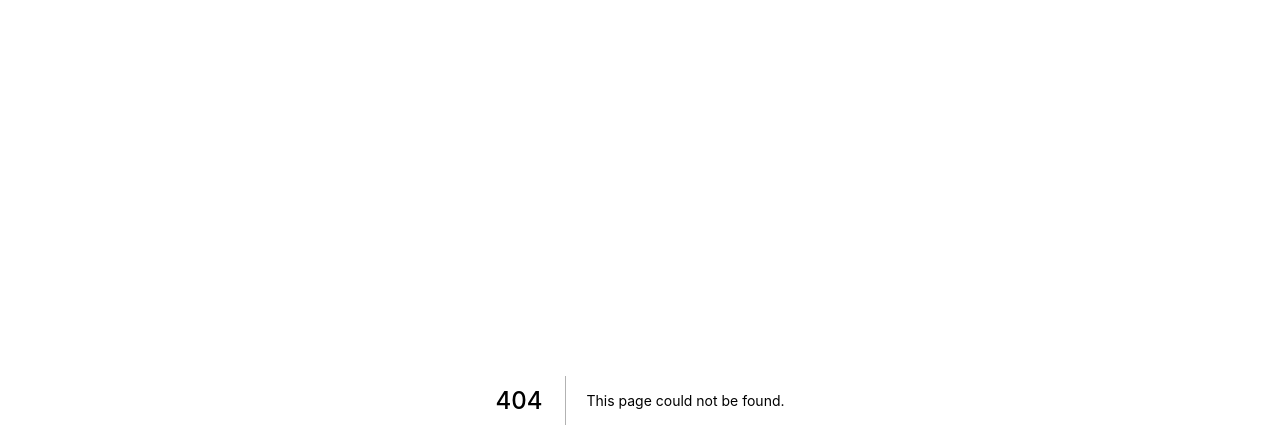
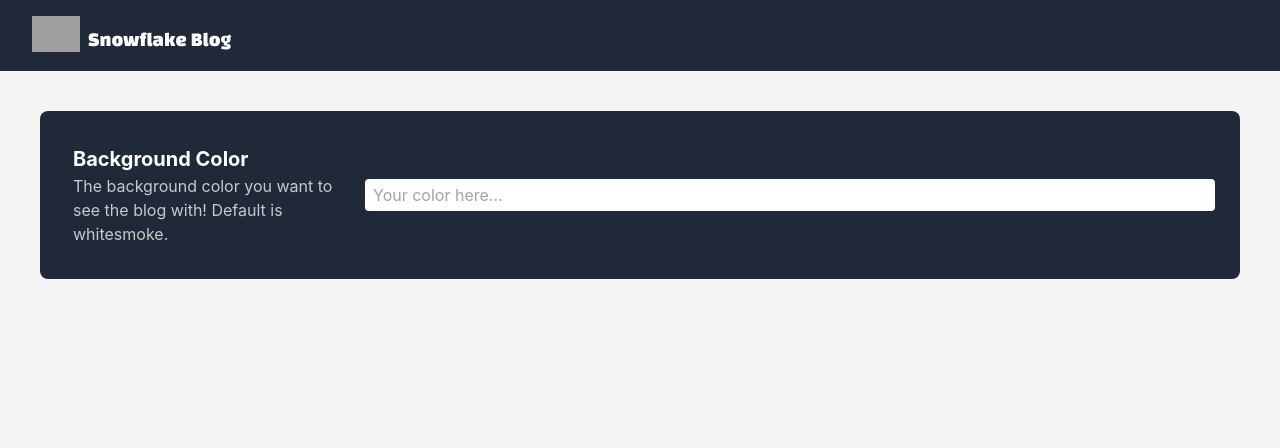
Before and after one commit to CesiumLabs/blogs, a Next.js app: page /settings in a window 1280 px wide. Before the commit this address had no page. Shown: the top 448 px of the page. Built offline with nearby package versions, Linux system fonts and the light colour scheme; grey boxes are pictures that could not be loaded; a web font is replaced by a local one.

Commit message:
feat: add settings page

```diff
--- a/src/pages/_app.js
+++ b/src/pages/_app.js
@@ -1,5 +1,11 @@
+import { useEffect } from 'react';
 import '../assets/styles/tailwind.css';
 
 export default function App({ Component, pageProps }) {
+    useEffect(() => {
+        let customBg = localStorage.getItem('custom_bg');
+        if (customBg) (document.body || document.documentElement).style.backgroundColor = customBg;
+    }, []);
+
     return <Component {...pageProps}/>
 }
--- /dev/null
+++ b/src/pages/settings.js
@@ -0,0 +1,37 @@
+import { useEffect } from 'react';
+import Frame from '../components/frame';
+
+export default function Settings() {
+    useEffect(() => {
+        window.addEventListener('load', () => {
+            const customBgInputElement = document.getElementById('custom_bg_input');
+            const customBgColor = localStorage.getItem('custom_bg');
+            customBgInputElement.value = customBgColor || 'whitesmoke';
+
+            customBgInputElement.addEventListener('keydown', (e) => {
+                if (e.key === "Enter" && customBgInputElement.value) {
+                    localStorage.setItem('custom_bg', customBgInputElement.value);
+                    (document.body || document.documentElement).style.backgroundColor = customBgInputElement.value;
+                }
+            });
+        });
+    }, []);
+
+    return <Frame title="Settings" description="Settings for the snowflake blog website's user interface.">
+        <div className="p-4 md:p-10">
+            <div className="bg-theme-100 rounded-lg p-8">
+                <table className="text-white w-full">
+                    <tr>
+                        <td className="w-1/4">
+                            <p className="text-xl font-bold">Background Color</p>
+                            <p className="opacity-75">The background color you want to see the blog with! Default is whitesmoke.</p>
+                        </td>
+                        <td>
+                            <input className="ml-2 px-2 py-1 rounded-default outline-none text-black block w-full" placeholder="Your color here..." id="custom_bg_input"/>
+                        </td>
+                    </tr>
+                </table>
+            </div>
+        </div>
+    </Frame>
+}
--- a/tailwind.config.js
+++ b/tailwind.config.js
@@ -343,6 +343,7 @@ module.exports = {
     },
     minWidth: {
       '0': '0',
+      50: '50%',
       full: '100%',
     },
     objectPosition: {
```
